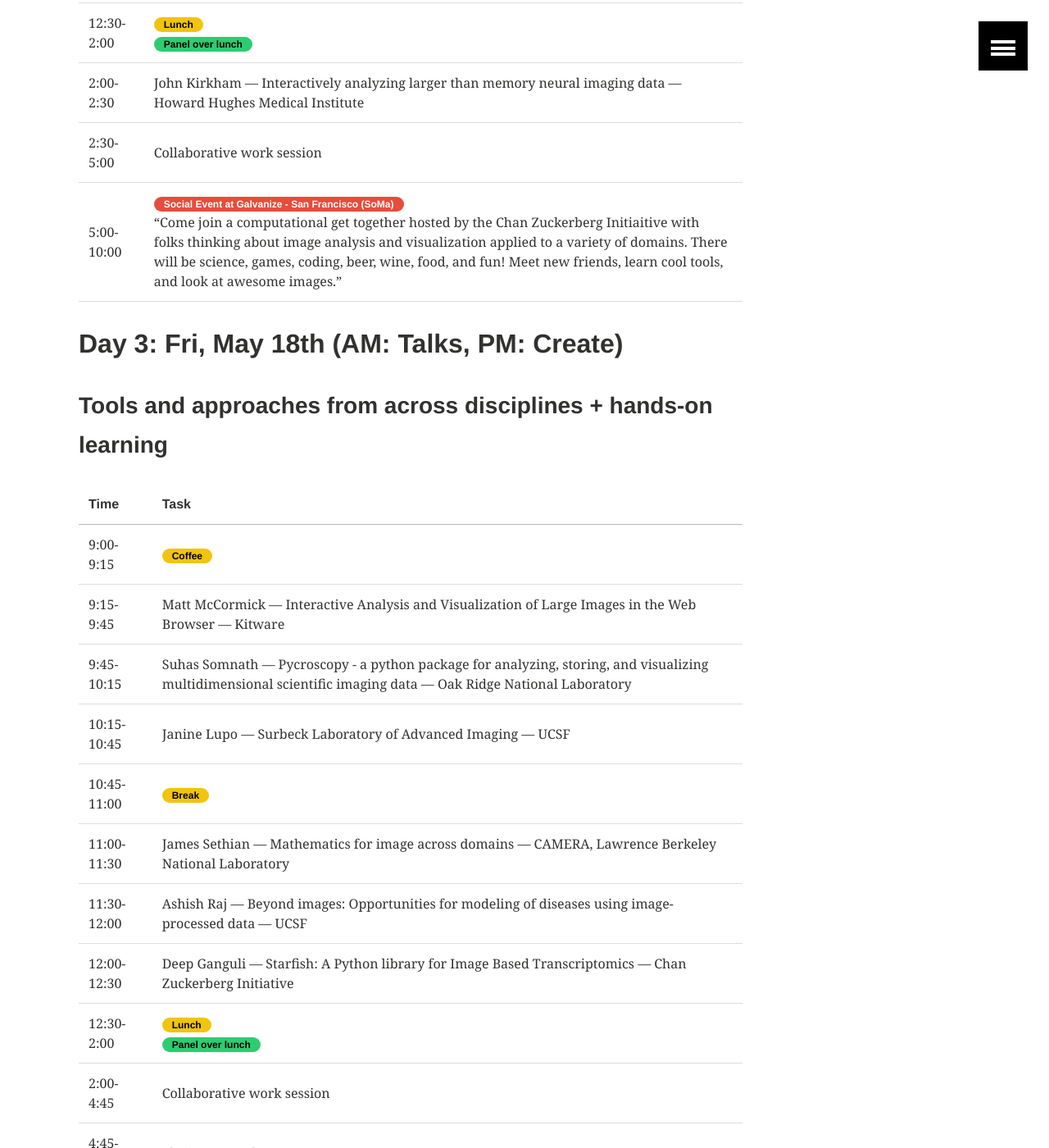
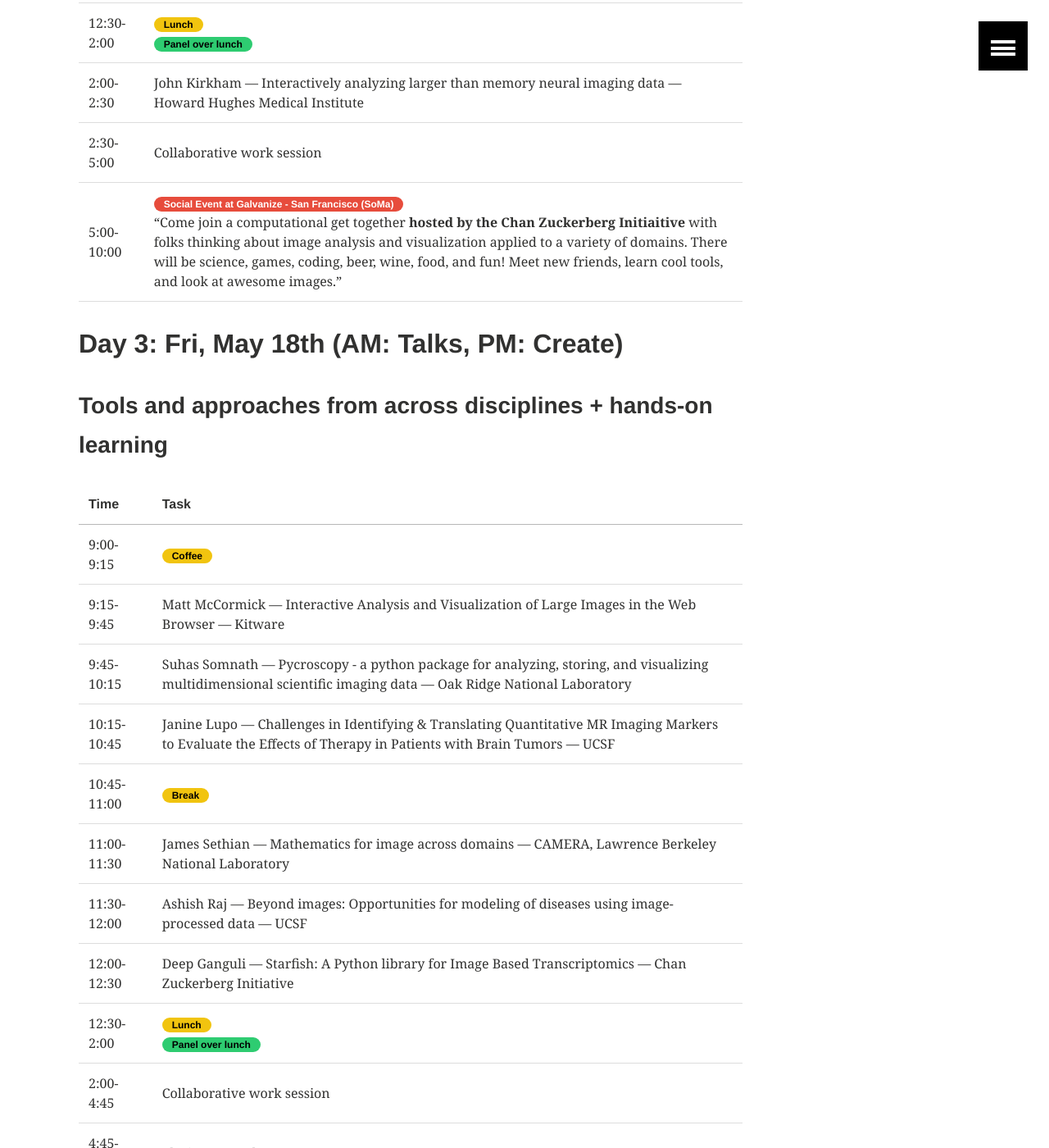
Before and after one commit to imagexd/imagexd.github.io, a Jekyll site: the page built from programs/imagexd2018.md, in a window 1280 px wide and 1400 px high, scrolled down 1984 px. Shown: the whole window at 82% size. Built offline with Jekyll 4.4.1, drawn with Linux system fonts in a browser that asks for light colours; some of the changed text lies outside the part shown.

Commit message:
adding the two talk's title

```diff
--- a/programs/imagexd2018.md
+++ b/programs/imagexd2018.md
@@ -59,7 +59,7 @@ image:
 |----
 | 2:00-2:30   | John Kirkham --- Interactively analyzing larger than memory neural imaging data --- Howard Hughes Medical Institute|
 | 2:30-5:00   | Collaborative work session |
-| 5:00-10:00   | <span class="badge danger">Social Event at Galvanize - San Francisco (SoMa)</span> <br/> “Come join a computational get together hosted by the Chan Zuckerberg Initiaitive with folks thinking about image analysis and visualization applied to a variety of domains. There will be science, games, coding, beer, wine, food, and fun! Meet new friends, learn cool tools, and look at awesome images.” |
+| 5:00-10:00   | <span class="badge danger">Social Event at Galvanize - San Francisco (SoMa)</span> <br/> “Come join a computational get together **hosted by the Chan Zuckerberg Initiaitive** with folks thinking about image analysis and visualization applied to a variety of domains. There will be science, games, coding, beer, wine, food, and fun! Meet new friends, learn cool tools, and look at awesome images.” |
 
 
 ## Day 3: Fri, May 18th (AM: Talks, PM: Create)
@@ -73,7 +73,7 @@ image:
 |----
 | 9:15-9:45   | Matt McCormick --- Interactive Analysis and Visualization of Large Images in the Web Browser  --- Kitware  |
 | 9:45-10:15  | Suhas Somnath --- Pycroscopy - a python package for analyzing, storing, and visualizing multidimensional scientific imaging data --- Oak Ridge National Laboratory  |
-| 10:15-10:45 | Janine Lupo --- Surbeck Laboratory of Advanced Imaging --- UCSF |
+| 10:15-10:45 | Janine Lupo --- Challenges in Identifying & Translating Quantitative MR Imaging Markers to Evaluate the Effects of Therapy in Patients with Brain Tumors --- UCSF |
 |----
 | 10:45-11:00 | <span class="badge warning">Break</span>   |
 |----
```
Also changed, not shown: other parts of programs/imagexd2018.md (+1 -1 lines).
